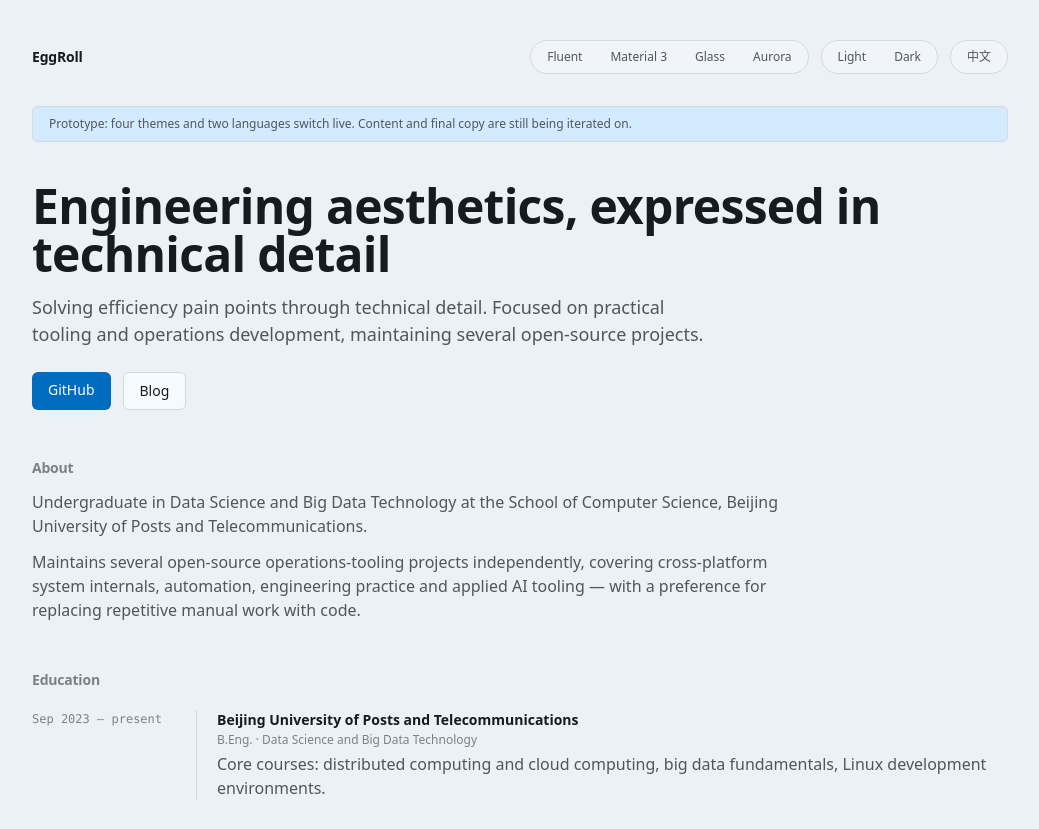
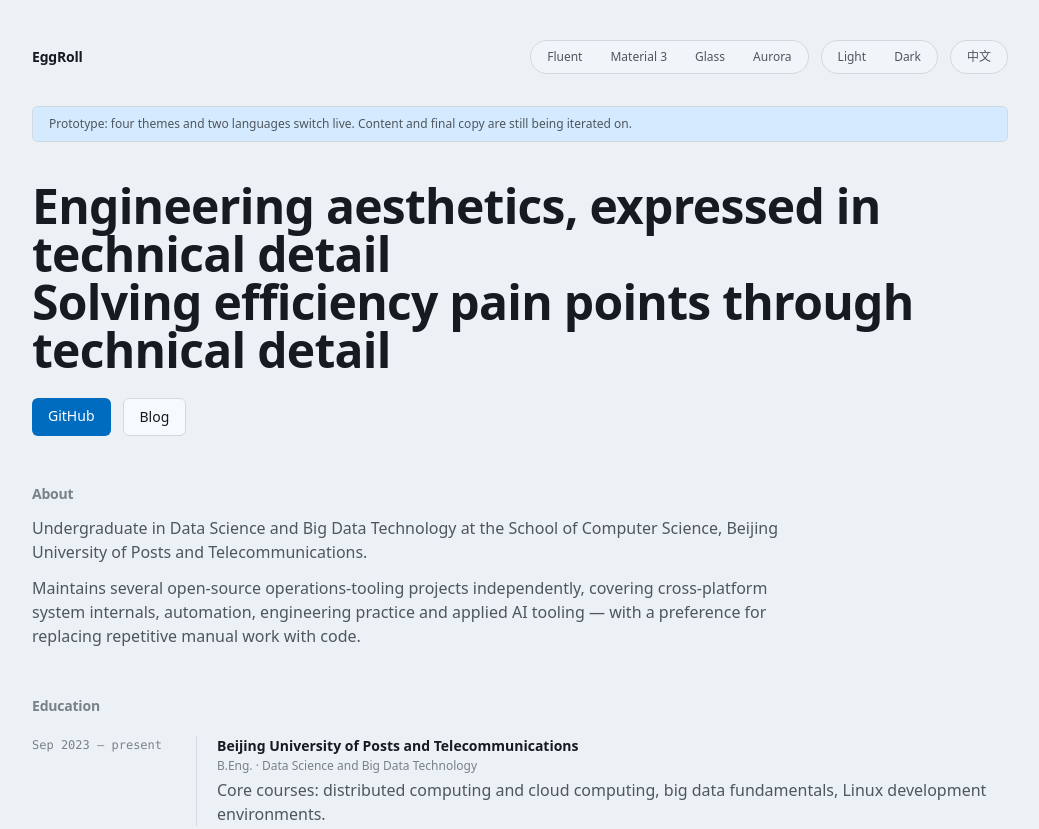
Before and after one commit to Jy-EggRoll/my-page, an Astro site: page /my-page/en in a window 1280 px wide. Shown: the top 829 px of the page, without its empty margins (120-1159 px from the left). Built offline with nearby package versions, Linux system fonts and the light colour scheme; Astro itself is replaced by a stand-in of ours.

Commit message:
fix(content): 首页 headline 改为两行同级声明，去掉自造副标题
简历里 basics.headline 是「一句话被空白分成两个分句」，原来的实现把它拆成了
「大标题 + 副标题」两级，还把简历里没有的文案（专注实用工具与运维开发…）塞进副标题。
现在按原层级渲染：h1 内两行同级 span，副标题整条删除。

```diff
--- a/src/components/HomePage.astro
+++ b/src/components/HomePage.astro
@@ -30,8 +30,14 @@ const year = new Date().getFullYear();
     </p>
 
     <section class="mt-10">
-      <h1 class="text-4xl font-bold tracking-heading sm:text-5xl">{t.heroTitle}</h1>
-      <p class="mt-4 max-w-2xl text-lg leading-body text-fg-muted">{t.heroSubtitle}</p>
+      <!-- headline 是「一句话的两个分句」，两行同级呈现，不是标题加副标题 -->
+      <h1 class="text-4xl font-bold tracking-heading sm:text-5xl">
+        {
+          resume.headline.map((line) => (
+            <span class="block">{line}</span>
+          ))
+        }
+      </h1>
       <div class="mt-6 flex flex-wrap gap-3">
         <a
           href={SITE_LINKS.github}
--- a/src/data/resume.ts
+++ b/src/data/resume.ts
@@ -33,11 +33,17 @@ export interface ResumeSection {
 }
 
 export interface ResumeContent {
+  /**
+   * 简历 basics.headline。原字段是「一句话、用空白分成两个分句」，
+   * 所以这里按行存：两行是同一个声明的两个分句，不是标题 + 副标题。
+   */
+  headline: readonly string[];
   summary: readonly string[];
   sections: readonly ResumeSection[];
 }
 
 const ZH: ResumeContent = {
+  headline: ['将工程美学融入技术细节', '以技术细节解决效率痛点'],
   summary: [
     '北京邮电大学计算机学院数据科学与大数据技术专业本科在读。',
     '独立维护多个开源运维类项目，能力覆盖跨平台系统底层、自动化运维、工程化开发与 AI 工具落地，坚持以代码化手段替代人工重复操作。',
@@ -176,6 +182,10 @@ const ZH: ResumeContent = {
 };
 
 const EN: ResumeContent = {
+  headline: [
+    'Engineering aesthetics, expressed in technical detail',
+    'Solving efficiency pain points through technical detail',
+  ],
   summary: [
     'Undergraduate in Data Science and Big Data Technology at the School of Computer Science, Beijing University of Posts and Telecommunications.',
     'Maintains several open-source operations-tooling projects independently, covering cross-platform system internals, automation, engineering practice and applied AI tooling — with a preference for replacing repetitive manual work with code.',
--- a/src/data/strings.ts
+++ b/src/data/strings.ts
@@ -10,8 +10,6 @@ export interface SiteStrings {
   pageTitle: string;
   pageDescription: string;
   notice: string;
-  heroTitle: string;
-  heroSubtitle: string;
   linkGithub: string;
   linkBlog: string;
 
@@ -30,8 +28,6 @@ export const STRINGS: Record<Locale, SiteStrings> = {
     pageTitle: '蛋卷儿 · 个人主页',
     pageDescription: '将工程美学融入技术细节 —— 个人主页与开源项目索引。',
     notice: '原型站点：4 套主题与中英双语均可实时切换，内容与正式文案仍在迭代。',
-    heroTitle: '将工程美学融入技术细节',
-    heroSubtitle: '以技术细节解决效率痛点。专注实用工具与运维开发，维护多个开源项目。',
     linkGithub: 'GitHub',
     linkBlog: '博客',
 
@@ -54,9 +50,6 @@ export const STRINGS: Record<Locale, SiteStrings> = {
       'Engineering aesthetics in technical detail — personal site and open-source index.',
     notice:
       'Prototype: four themes and two languages switch live. Content and final copy are still being iterated on.',
-    heroTitle: 'Engineering aesthetics, expressed in technical detail',
-    heroSubtitle:
-      'Solving efficiency pain points through technical detail. Focused on practical tooling and operations development, maintaining several open-source projects.',
     linkGithub: 'GitHub',
     linkBlog: 'Blog',
 
```
